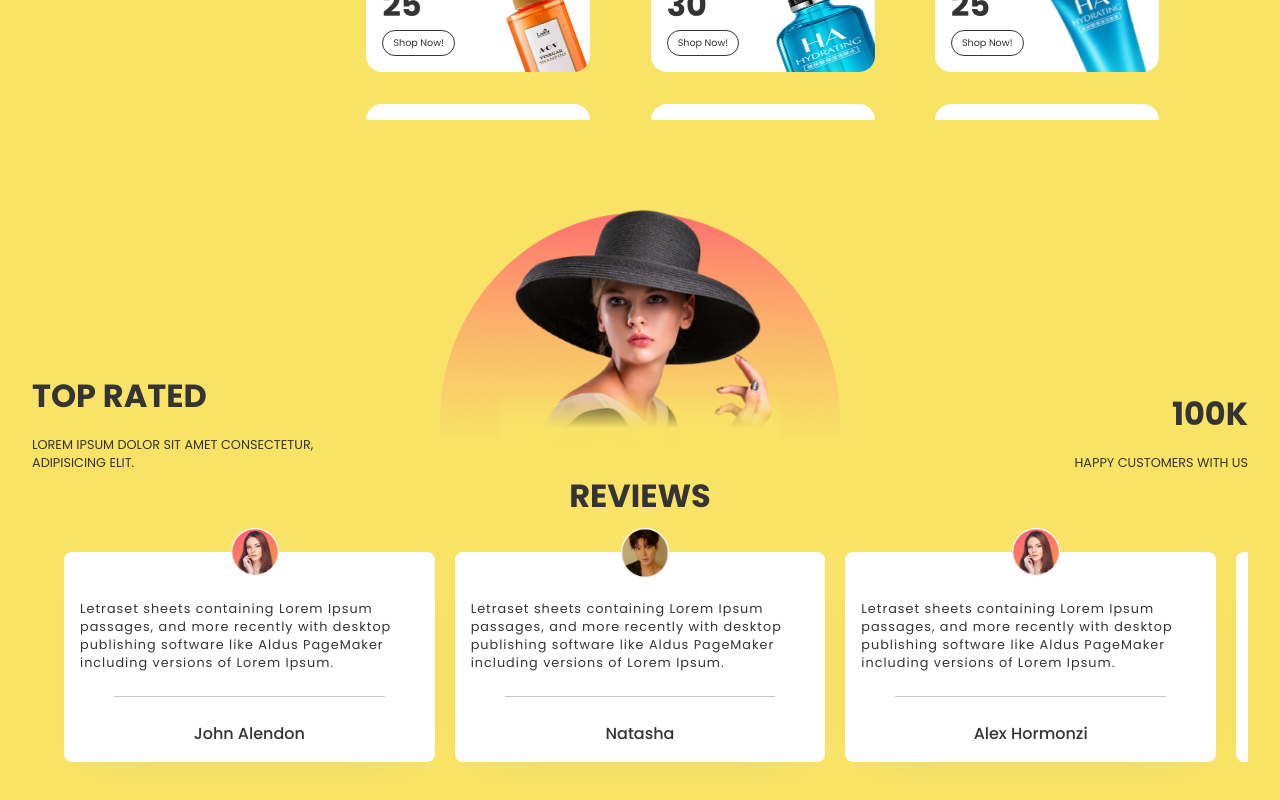
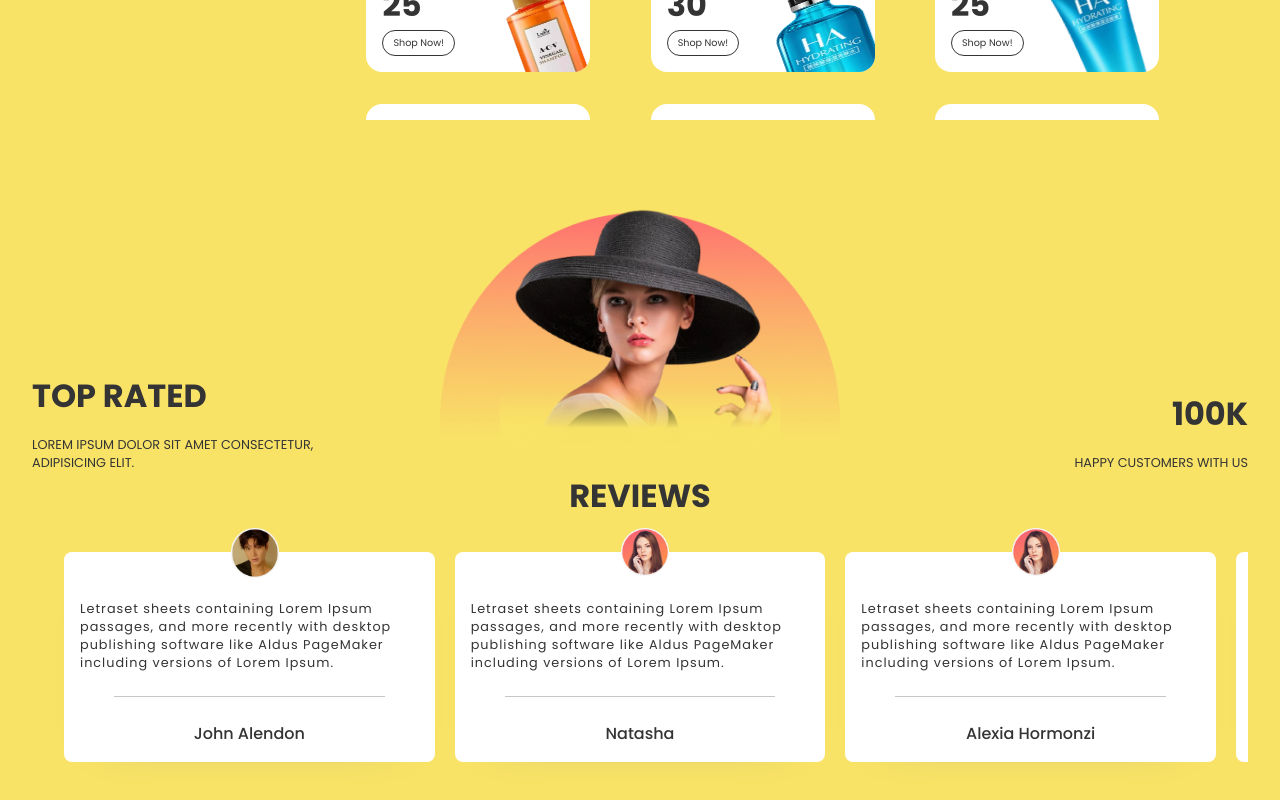
Before and after one commit to leogama09/react-ecommerce, a React (Create React App) app: page / in a window 1280 px wide. Shown: the part 1663-2463 px from the top of the page. Built offline with nearby package versions, Linux system fonts and the light colour scheme.

Commit message:
Update testimonials.js

```diff
--- a/src/data/testimonials.js
+++ b/src/data/testimonials.js
@@ -3,33 +3,33 @@ import profile2 from '../assets/profile2.png'
 
 export const TestimonialsData = [
     {
-        image : profile1,
+        image : profile2,
         comment: " Letraset sheets containing Lorem Ipsum passages, and more recently with desktop publishing software like Aldus PageMaker including versions of Lorem Ipsum.",
         name: "John Alendon"
     },
     {
-        image : profile2,
+        image : profile1,
         comment: " Letraset sheets containing Lorem Ipsum passages, and more recently with desktop publishing software like Aldus PageMaker including versions of Lorem Ipsum.",
         name: "Natasha"
     },
     {
         image : profile1,
         comment: " Letraset sheets containing Lorem Ipsum passages, and more recently with desktop publishing software like Aldus PageMaker including versions of Lorem Ipsum.",
-        name: "Alex Hormonzi"
+        name: "Alexia Hormonzi"
     },
     {
-        image : profile1,
+        image : profile2,
         comment: " Letraset sheets containing Lorem Ipsum passages, and more recently with desktop publishing software like Aldus PageMaker including versions of Lorem Ipsum.",
         name: "John Alendon"
     },
     {
-        image : profile2,
+        image : profile1,
         comment: " Letraset sheets containing Lorem Ipsum passages, and more recently with desktop publishing software like Aldus PageMaker including versions of Lorem Ipsum.",
         name: "Natasha"
     },
     {
         image : profile1,
         comment: " Letraset sheets containing Lorem Ipsum passages, and more recently with desktop publishing software like Aldus PageMaker including versions of Lorem Ipsum.",
-        name: "Alex Hormonzi"
+        name: "Alexia Hormonzi"
     }
 ]
```
